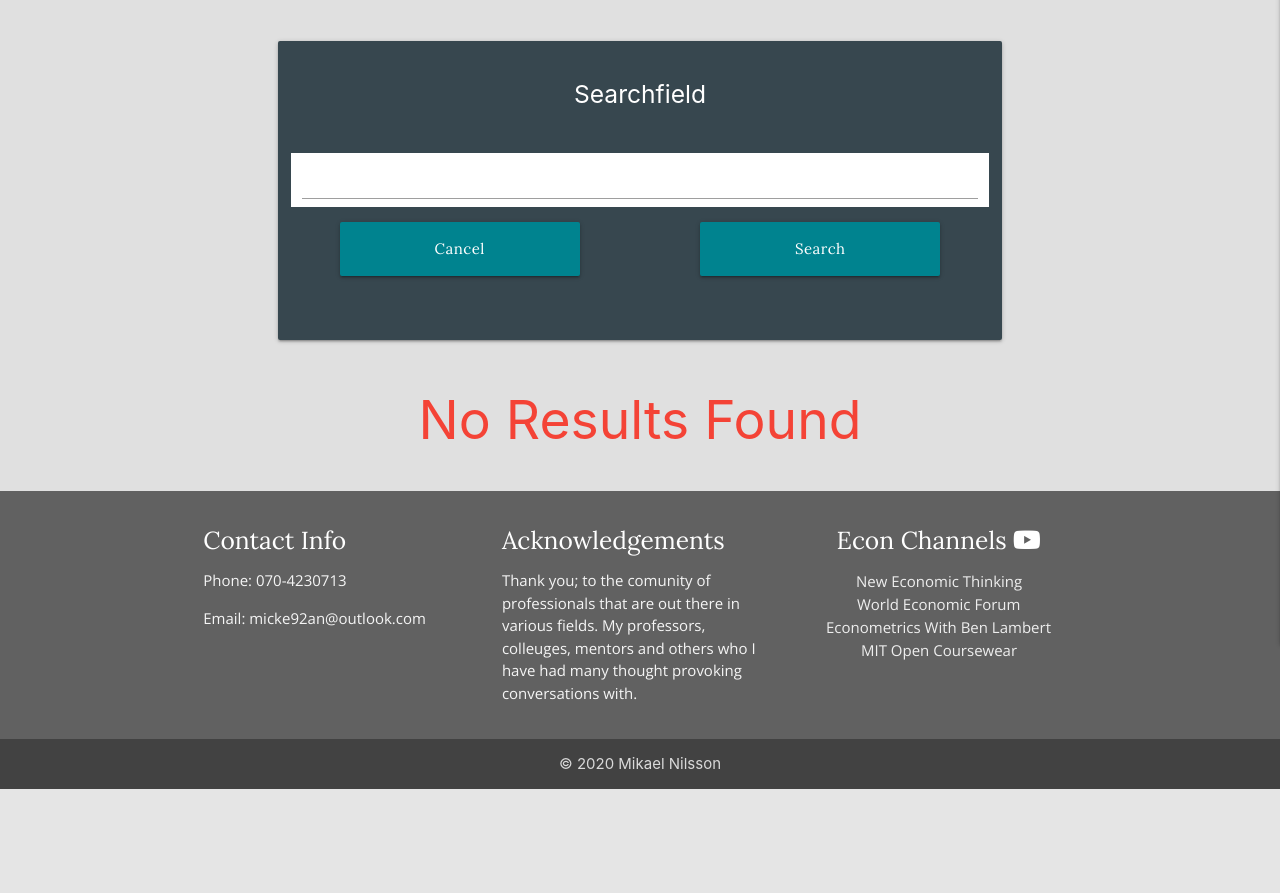
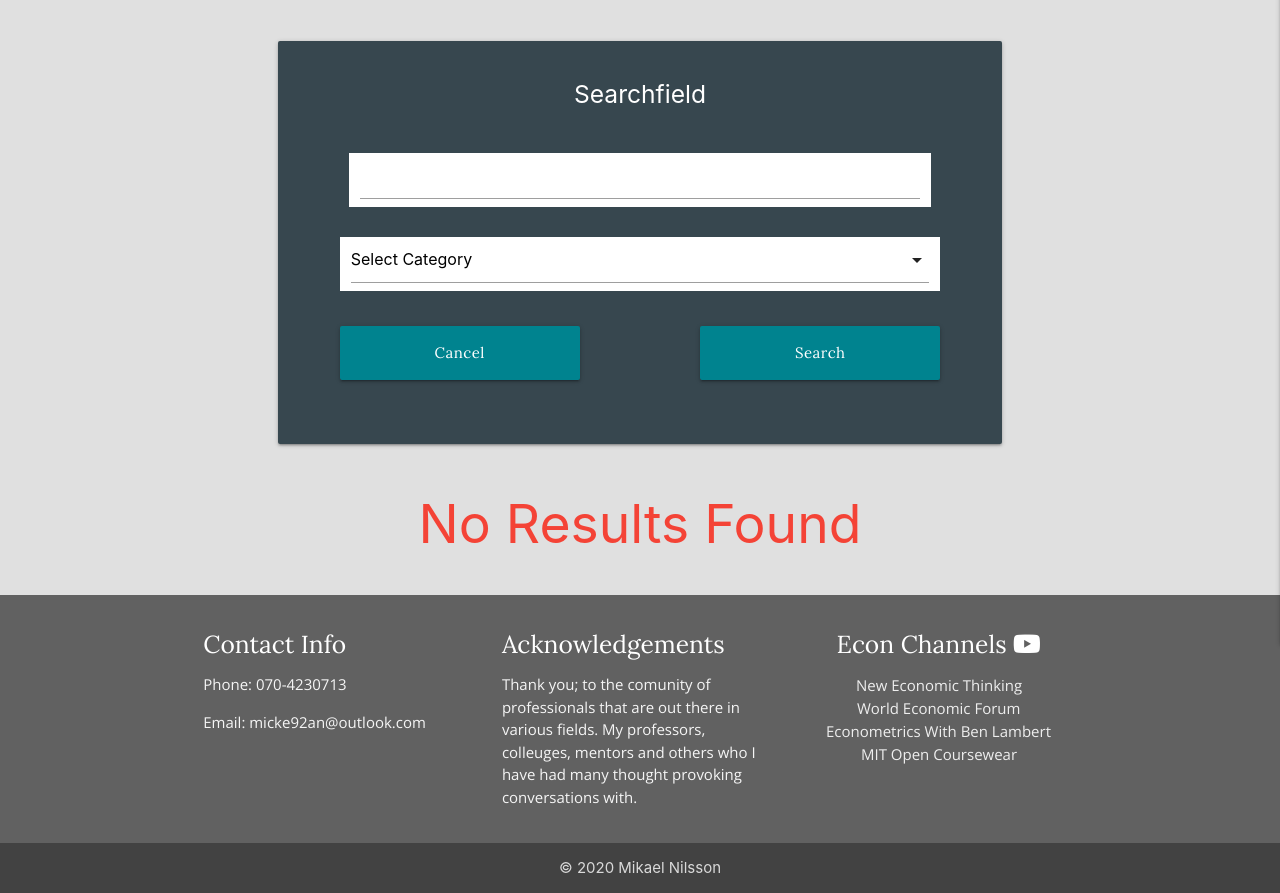
Before and after one commit to 92an/third-milestone-project, a Flask app: page /get_terms in a window 1280 px wide. Shown: the part 216-1109 px from the top of the page. Before the commit the page ends 1005 px from the top, so only its background shows below. Run offline with Flask 2, Linux system fonts and the light colour scheme; the visitor is signed in with stand-in values (Sample User, id 1); data that the repository does not hold is empty; some libraries are stand-ins or nearby versions.

Commit message:
filter by category is set up

```diff
--- a/app.py
+++ b/app.py
@@ -42,8 +42,20 @@ def homepage():
 def search():
     username = session["user"]
     query = request.form.get("query")
-    terms = list(mongo.db.terms.find({"$text": {"$search": query}}))
-    return render_template("terms.html", terms=terms, username=username)
+    query_category = request.form.get("category_query")
+
+    if len(query) > 0:
+        terms = list(mongo.db.terms.find({"$text": {"$search": query}}))
+        return render_template("terms.html", terms=terms, username=username)
+
+    elif query_category != "":
+        terms = list(mongo.db.terms.find(
+            {"$text": {"$search": query_category}}))
+        return render_template("terms.html", terms=terms, username=username)
+
+    else:
+        terms = list(mongo.db.terms.find())
+        return render_template("terms.html", terms=terms, username=username)
 
 
 """ the following four sections implements CRUD functionallity
@@ -55,7 +67,8 @@ following order: Read, Create, Update and Delete. """
 def get_terms():
     username = session["user"]
     terms = list(mongo.db.terms.find())
-    return render_template("terms.html", terms=terms, username=username)
+    categories = mongo.db.categories.find().sort("category_name", 1)
+    return render_template("terms.html", terms=terms, categories=categories, username=username)
 
 
 @app.route("/add_term", methods=["GET", "POST"])
--- a/templates/terms.html
+++ b/templates/terms.html
@@ -14,8 +14,18 @@
                 </div>
                 <form method="POST" action="{{ url_for('search') }}">
                     <div class="row">
-                        <div class="input-field col s12 white">
+                        <div class="input-field col s10 offset-s1 white">
                             <input id="query" name="query" type="text" class="validate" requred>
+                        </div>
+                        <div class="row">
+                            <div class="input-field col s10 offset-s1 white">
+                                <select id="category_query" name="category_query" class="validate" type="text">
+                                    <option value="" disabled selected>Select Category</option>
+                                    {% for category in categories %}
+                                        <option value="{{ category.category_name }}">{{ category.category_name }}</option>
+                                    {% endfor %}
+                                </select>
+                            </div>
                         </div>
                         <div class="row">
                             <a href="{{ url_for('get_terms') }}" class="col s4 offset-s1 btn-large center-align cyan darken-3">
```
